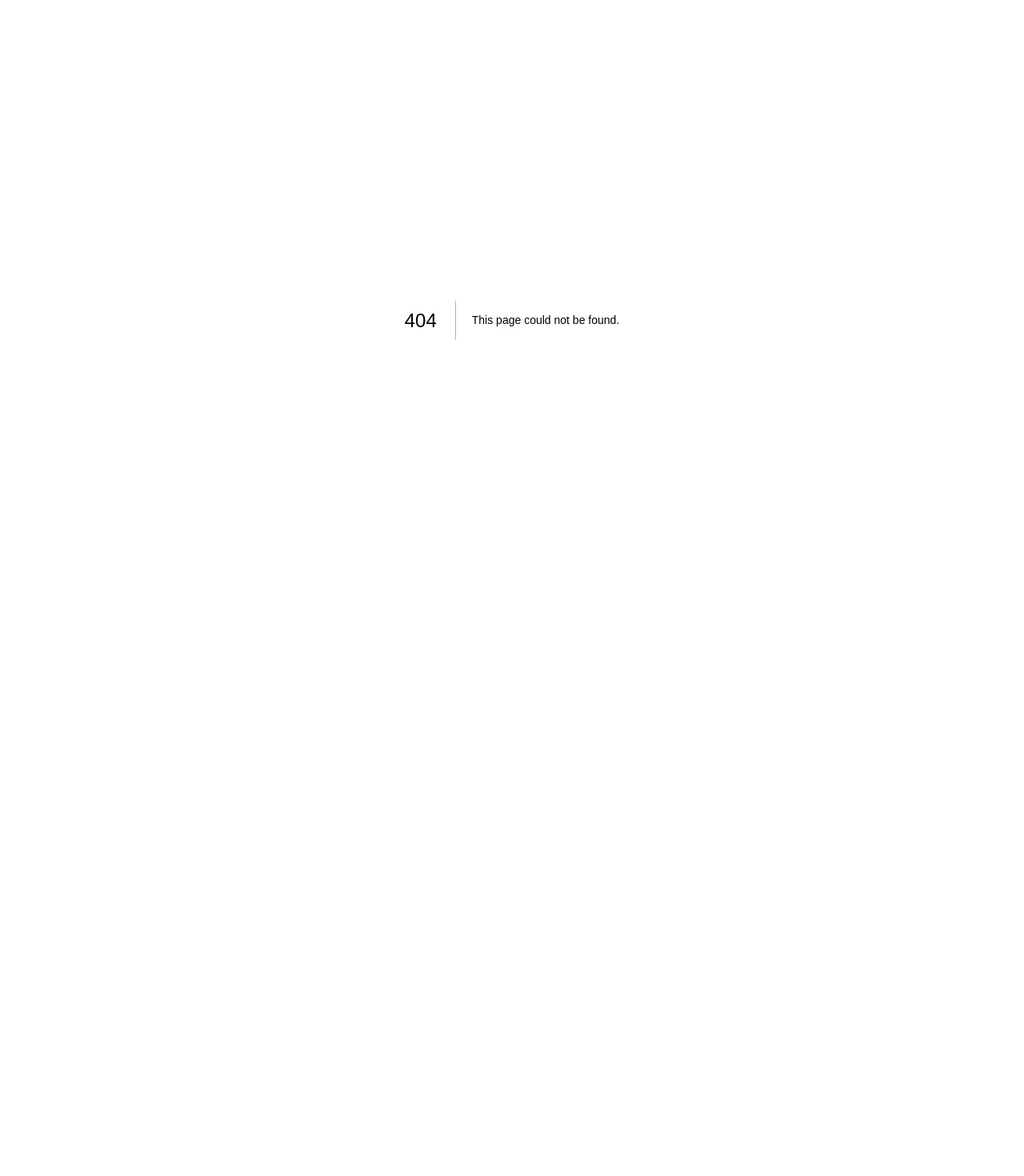
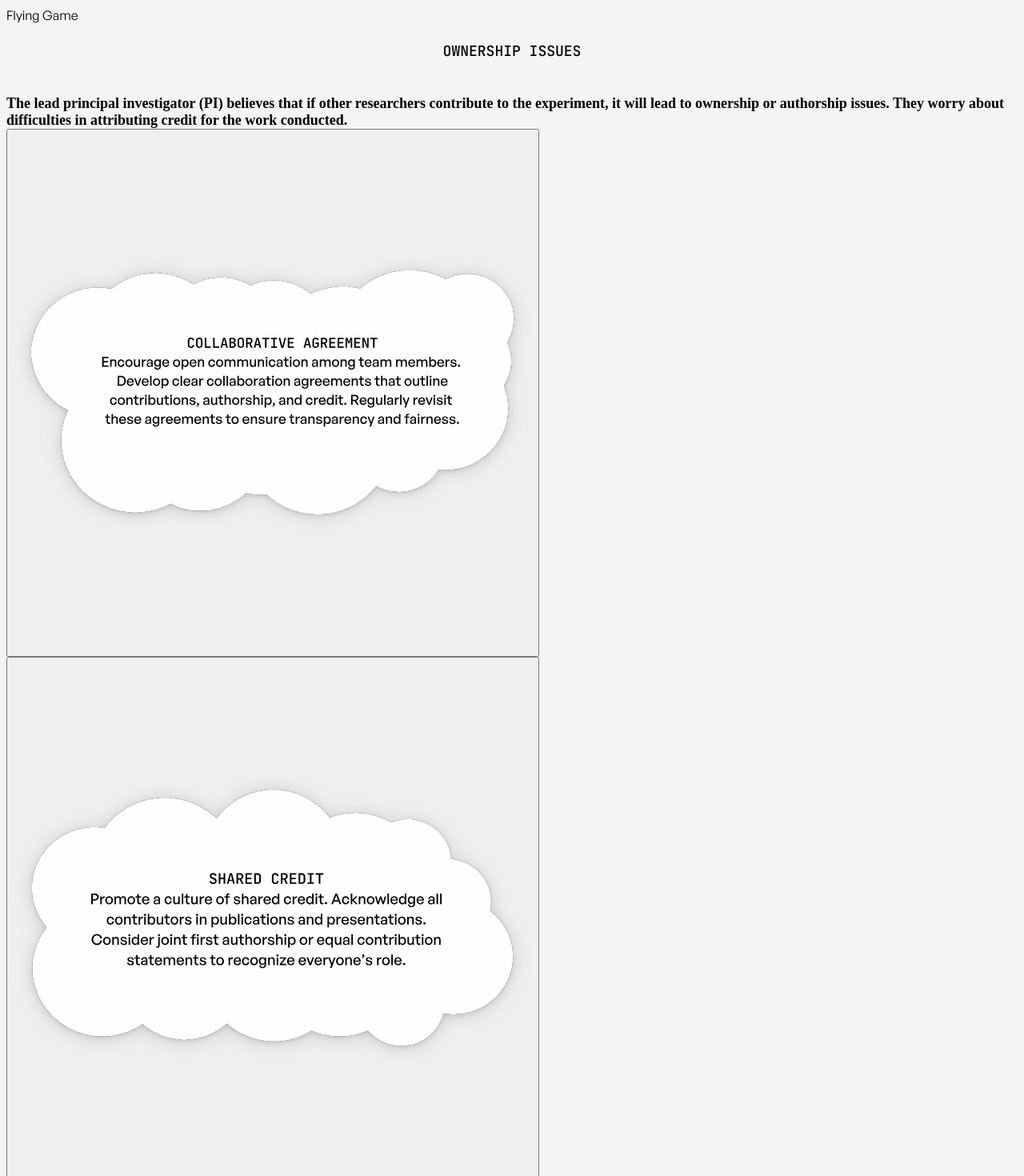
Before and after one commit to c4r-dev/c4r-hms-aem-fly-gam-v1, a Next.js app: page /beQuestion2a in a window 1280 px wide. Before the commit this address had no page. Shown: the top 1470 px of the page at 80% size. Before the commit the page ends 800 px from the top, so only its background shows below. Built offline with nearby package versions, Linux system fonts and the light colour scheme.

Commit message:
building

```diff
--- /dev/null
+++ b/app/beQuestion2a/page.js
@@ -0,0 +1,69 @@
+"use client";
+
+import React, { useState } from "react";
+
+import Image from "next/image";
+
+import CloudLeft from '../assets/bequestion1a-left.svg'
+import CloudRight from '../assets/bequestion1a-right.svg'
+
+import { useRouter } from "next/navigation";
+
+export default function BEQuestion1a() {
+
+    const router = useRouter();
+
+    const onClickCA1 = async (e) => {
+        e.preventDefault();
+        router.push('/beQuestion1aCA1');
+    };
+
+    const onClickSC1 = async (e) => {
+        e.preventDefault();
+        router.push('/beQuestion1aCA1');
+    };
+
+    return (
+        <>
+            <div className="activity-header">
+                Flying Game
+            </div>
+
+            <div>
+                <br></br><br></br>
+                <div className="question-header">
+                    OWNERSHIP ISSUES
+                </div>
+                <br></br><br></br>
+                <div style={{ fontSize: 18, fontFamily: 'GeneralSands-Semibold', fontWeight: 600 }}>The lead principal investigator (PI) believes that if other
+                    researchers contribute to the experiment, it will lead to
+                    ownership or authorship issues. They worry about difficulties in
+                    attributing credit for the work conducted.
+                </div>
+            </div>
+
+            <div >
+                <button className="cloud-button" onClick={onClickCA1}>
+                    <Image
+                        priority={true}
+                        src={CloudLeft}
+                        alt="Follow us at c4r.io"
+                        width={650}
+                        height={650}
+                    />
+                </button>
+
+                <button className="cloud-button" onClick={onClickSC1}>
+                    <Image
+                        priority={true}
+                        src={CloudRight}
+                        alt="Follow us at c4r.io"
+                        width={650}
+                        height={650}
+                    />
+                </button>
+            </div>
+        </>
+
+    );
+}
```
Also changed, not shown: app/beQuestion2/page.js (added, +50 -0 lines).
